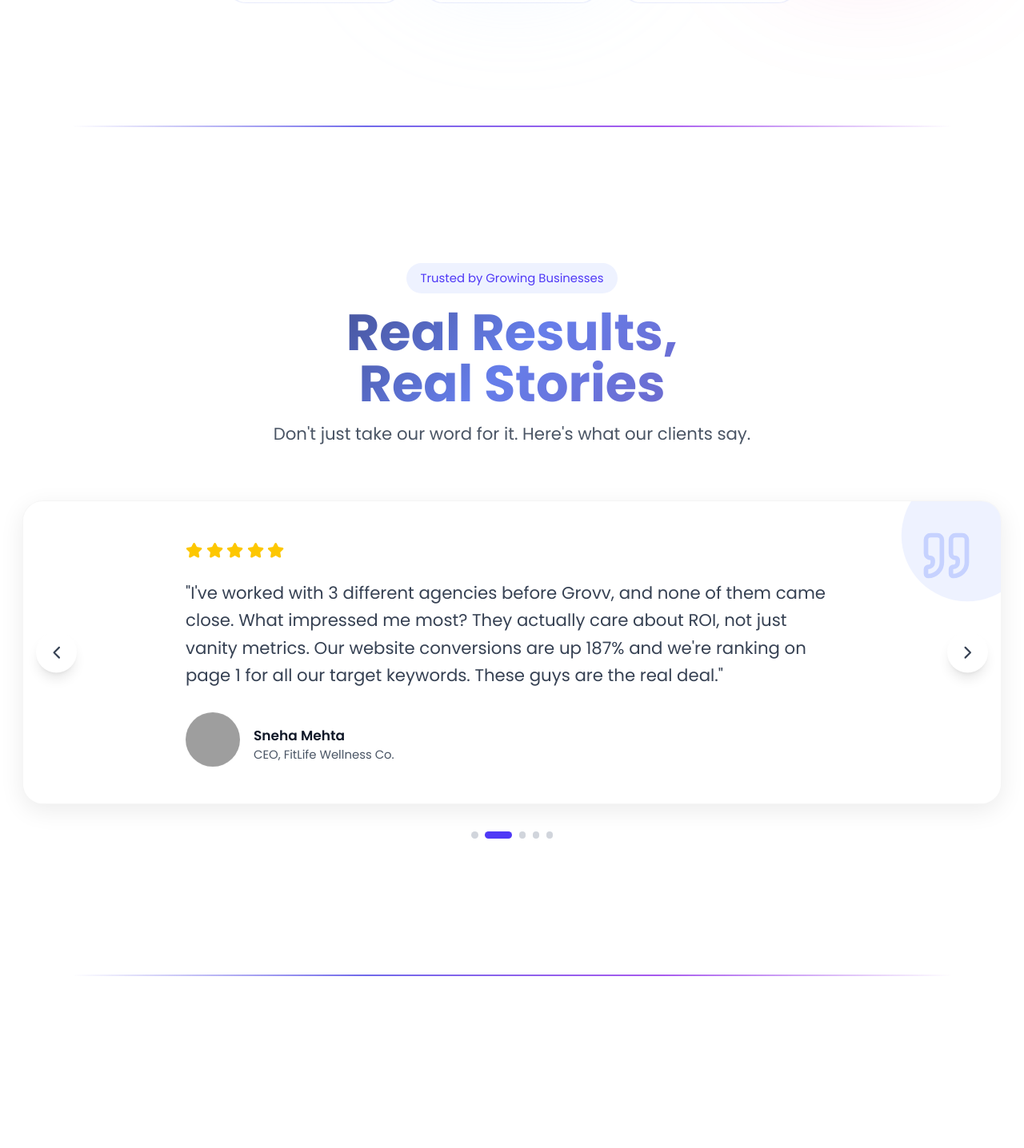
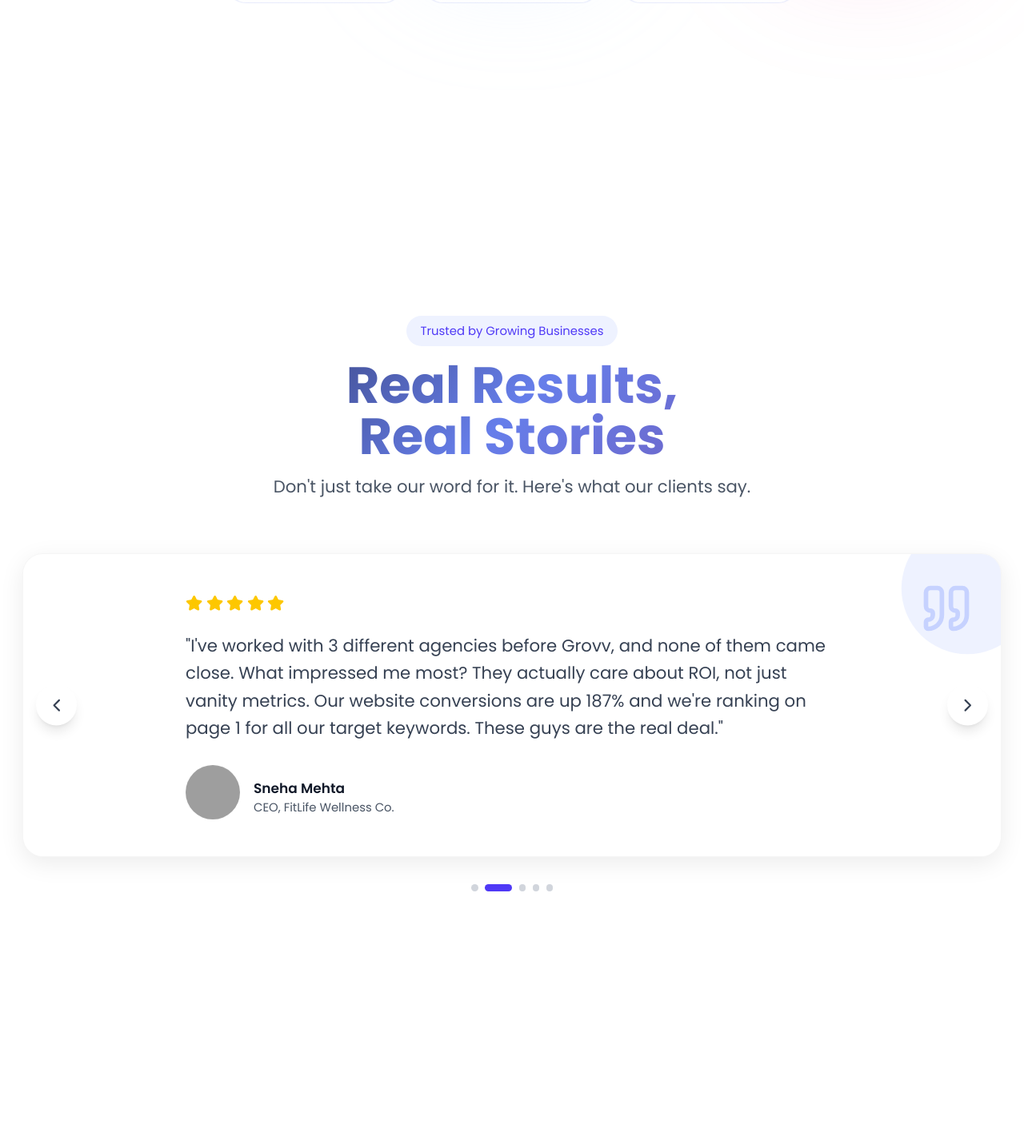
Before and after one commit to grovvstudios/grovvstudios, a React (Vite) app: page / in a window 1280 px wide. Shown: the part 794-2230 px from the top of the page at 80% size. Built offline with nearby package versions, Linux system fonts and the light colour scheme; grey boxes are pictures that could not be loaded.

Commit message:
Update App.tsx

```diff
--- a/src/App.tsx
+++ b/src/App.tsx
@@ -9,6 +9,7 @@ import { VideoShowcase } from "./components/VideoShowcase";
 import { Contact } from "./components/Contact";
 import { Footer } from "./components/Footer";
 import { Founders } from "./components/Founders";
+import SectionDivider from "./components/SectionDivider";
 
 function ParallaxDots() {
   const [scrollY, setScrollY] = useState(0);
@@ -52,42 +53,48 @@ export default function App() {
             <Hero />
           </section>
 
-          <div className="section-divider" />
+          <SectionDivider />
 
           {/* 2. TESTIMONIALS */}
           <section id="testimonials" className="relative scroll-mt-24">
             <Testimonials />
           </section>
 
-          <div className="section-divider" />
+          <SectionDivider />
 
           {/* 3. PROCESS */}
           <section id="process" className="relative scroll-mt-24">
             <Process />
           </section>
 
-          <div className="section-divider" />
+          <SectionDivider />
 
           {/* 4. SERVICES (Portfolio) */}
           <section id="services" className="relative scroll-mt-24">
             <Services />   {/* <--- Change this to Services */}
           </section>
 
-          <div className="section-divider" />
+          <SectionDivider />
 
           {/* 5. WORK (Videos) - Added 'scroll-mt-24' to account for navbar height */}
           <section id="work" className="relative scroll-mt-24">
             <VideoShowcase />
           </section>
 
-          <div className="section-divider" />
+          <SectionDivider />
+
+          <section id="founders" className="relative scroll-mt-24">
+             <Founders />
+          </section>
+
+          <SectionDivider />
 
           {/* 6. CONTACT */}
           <section id="contact" className="relative scroll-mt-24">
             <Contact />
           </section>
 
-          <div className="section-divider" />
+          <SectionDivider />
         </main>
         <Footer />
       </div>
```
